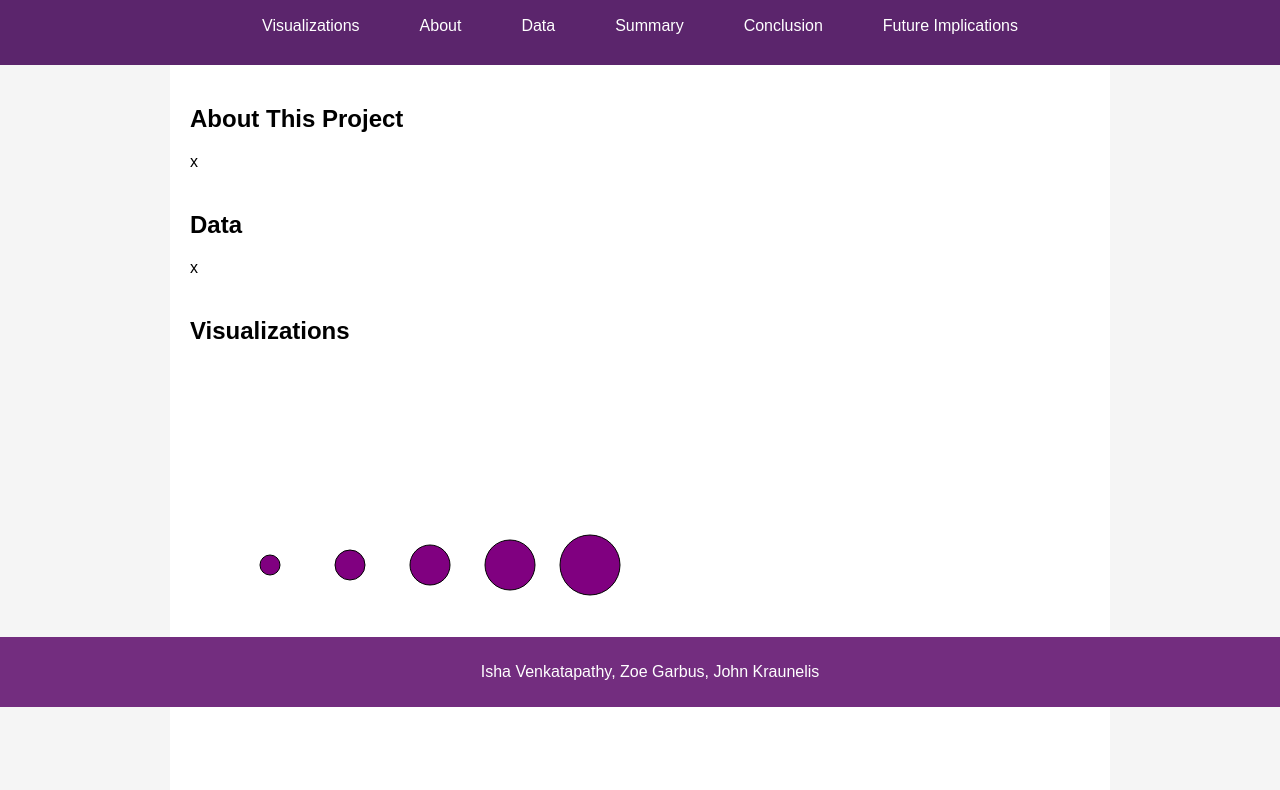
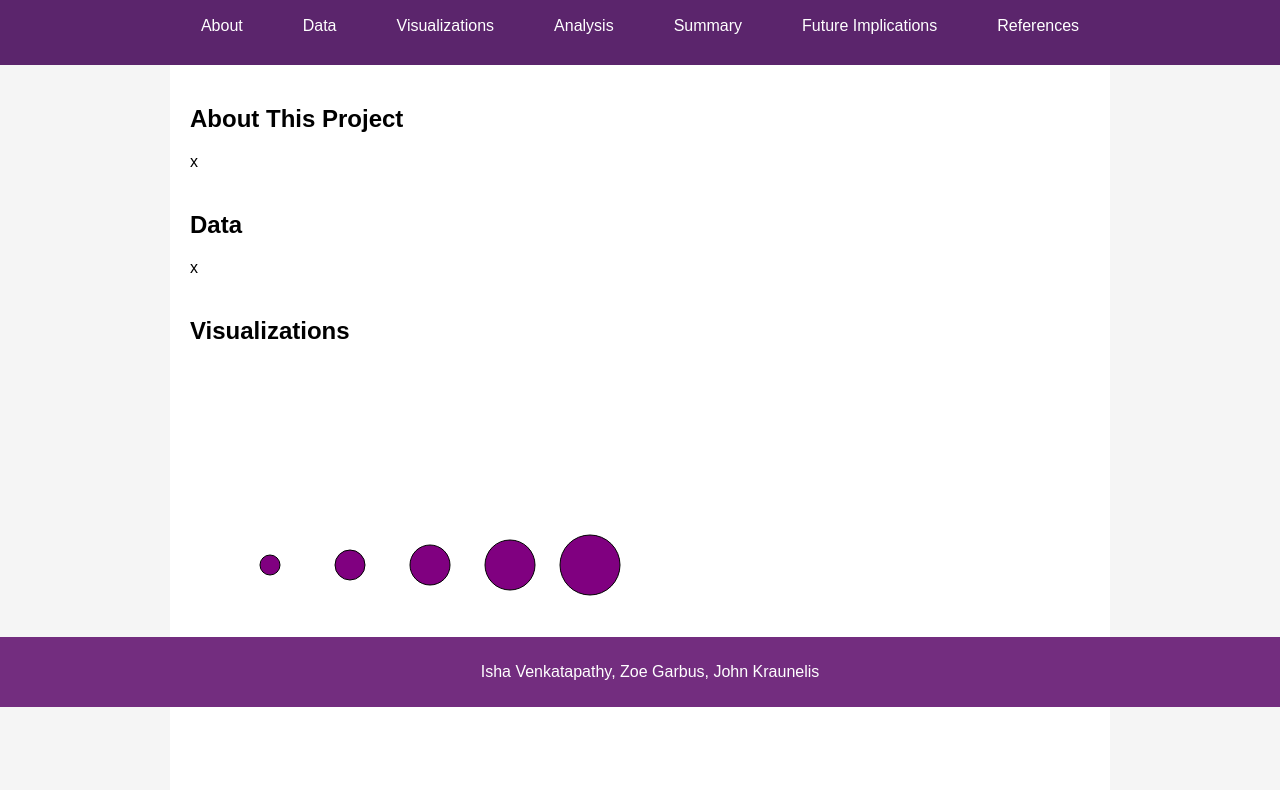
Before and after one commit to jokraun12/ds4200-final-project, a plain HTML site: page index.html in a window 1280 px wide. Shown: the part 93-883 px from the top of the page. Drawn offline with nearby package versions, Linux system fonts and the light colour scheme.

```diff
--- a/index.html
+++ b/index.html
@@ -12,12 +12,13 @@
     <h1>DS4200 Project Group 10</h1>
     <nav>
       <ul>
-        <li><a href="#viz">Visualizations</a></li>
         <li><a href="#about">About</a></li>
         <li><a href="#data">Data</a></li>
+        <li><a href="#viz">Visualizations</a></li>
+        <li><a href="#analysis">Analysis</a></li>
         <li><a href="#summary">Summary</a></li>
-        <li><a href="#conclusion">Conclusion</a></li>
         <li><a href="#future">Future Implications</a></li>
+        <li><a href="#references">References</a></li>
       </ul>
     </nav>
   </header>
```
